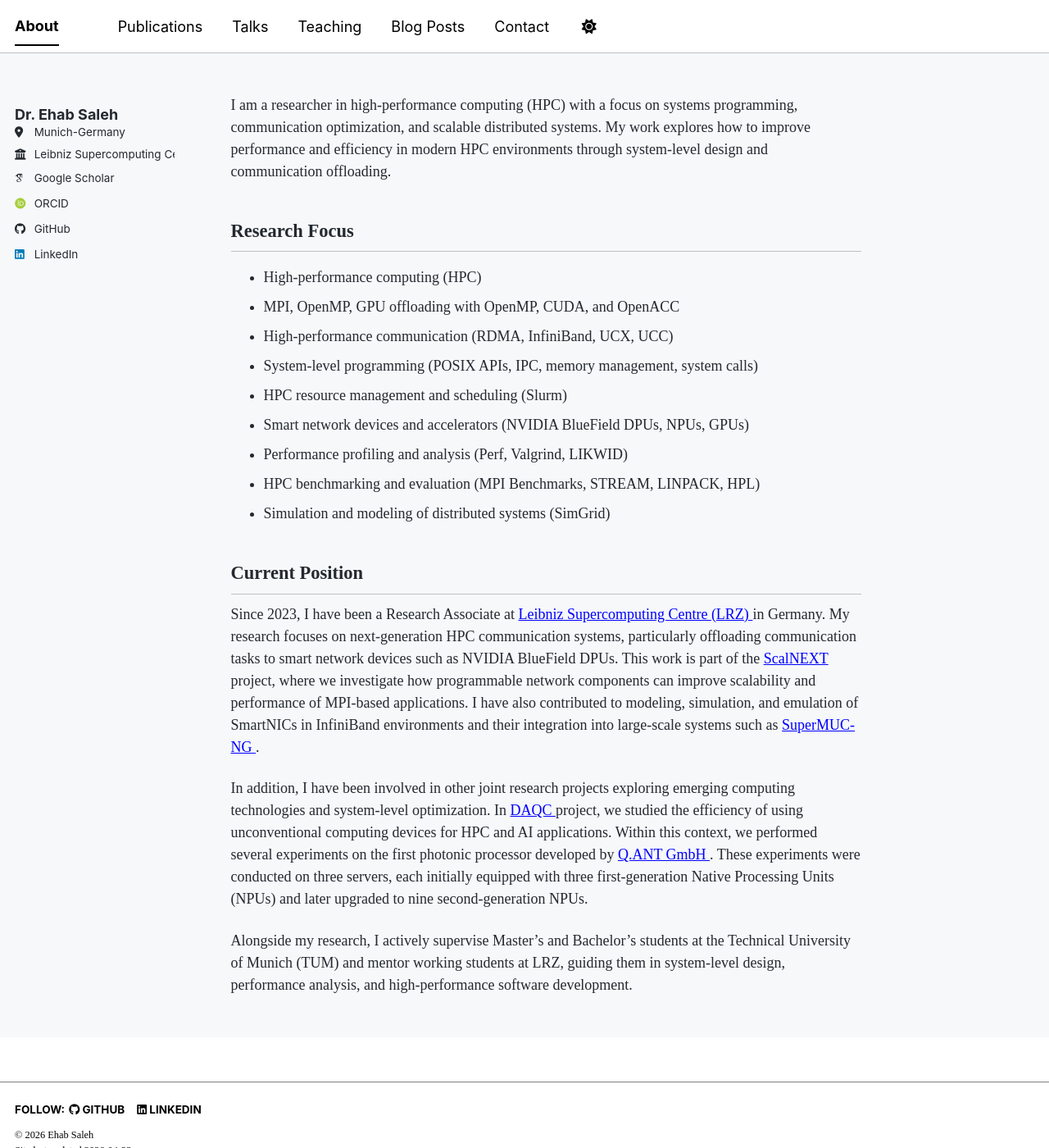
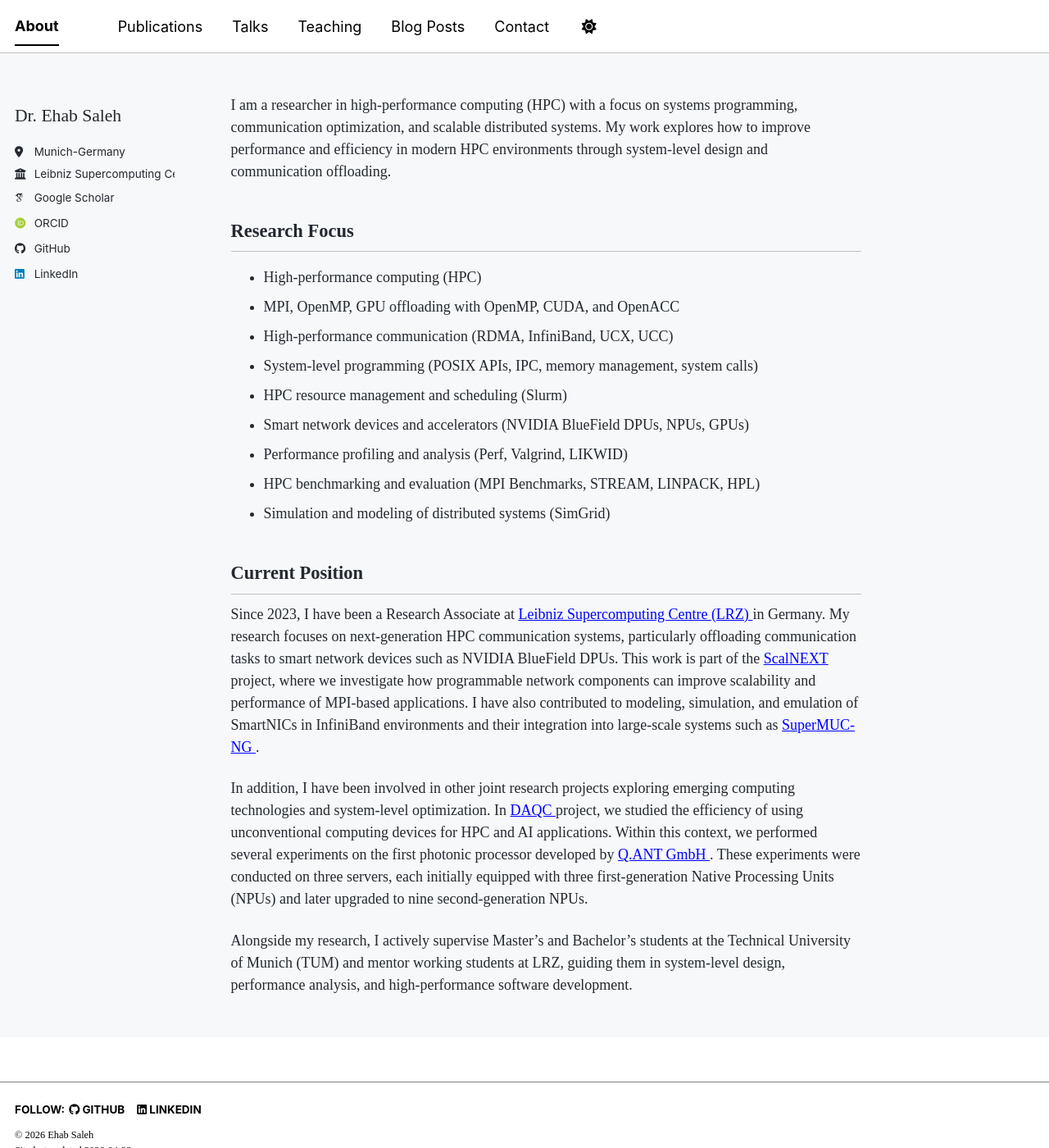
Before and after one commit to ehabosaleh/ehabosaleh.github.io, a Jekyll site: the page built from _pages/about.md, in a window 1280 px wide and 1400 px high. Shown: the whole window at 82% size. Built offline with Jekyll 4.4.1, drawn with Linux system fonts in a browser that asks for light colours; some web fonts are replaced; a script bundle is joined from its source files by our own code; library files that are not in the unit come from our copies.

Commit message:
Refactor author name styles in main.scss

```diff
--- a/assets/css/main.scss
+++ b/assets/css/main.scss
@@ -57,7 +57,7 @@
   box-shadow: none !important;
 }
 
-.page__sidebar h3.author__name {
+.author__name {
   font-family: "Times New Roman", Times, serif !important;
   font-size: 1.2rem !important;
   font-weight: 500 !important;
```
